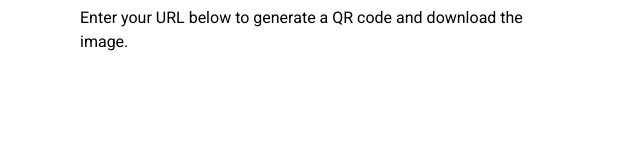
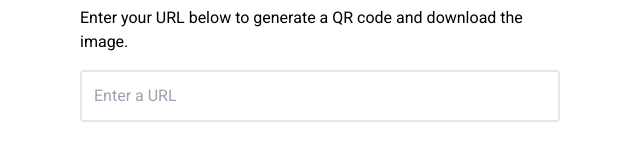
Before and after one commit to Jheff4/barcode-gen, a plain HTML site: page index.html in a window 1280 px wide. Shown: the part 258-418 px from the top of the page, 152-792 px from the left. Drawn offline with nearby package versions, Linux system fonts and the light colour scheme; a script that the page names is missing.

Commit message:
updated the html

```diff
--- a/index.html
+++ b/index.html
@@ -47,6 +47,13 @@
         <p>
           Enter your URL below to generate a QR code and download the image.
         </p>
+        <form id="generate-form" class="mt-4">
+          <input
+            id="url"
+            type="url"
+            placeholder="Enter a URL"
+            class="w-full border-2 border-gray-200 rounded p-3 text-gray-dark mr-2 focus:outline-none mb-5">
+        </form>
       </div>
       <div class="w-full md:w-1/3 self-center">
         <img src="img/qr-code.svg" alt="" class="w-1/2 m-auto mb-10 md:w-full">
```
